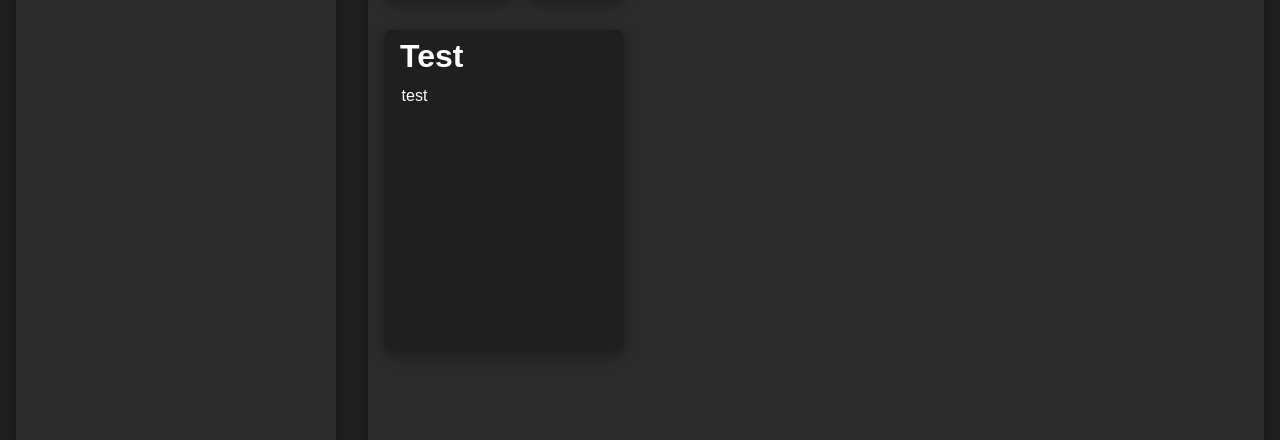
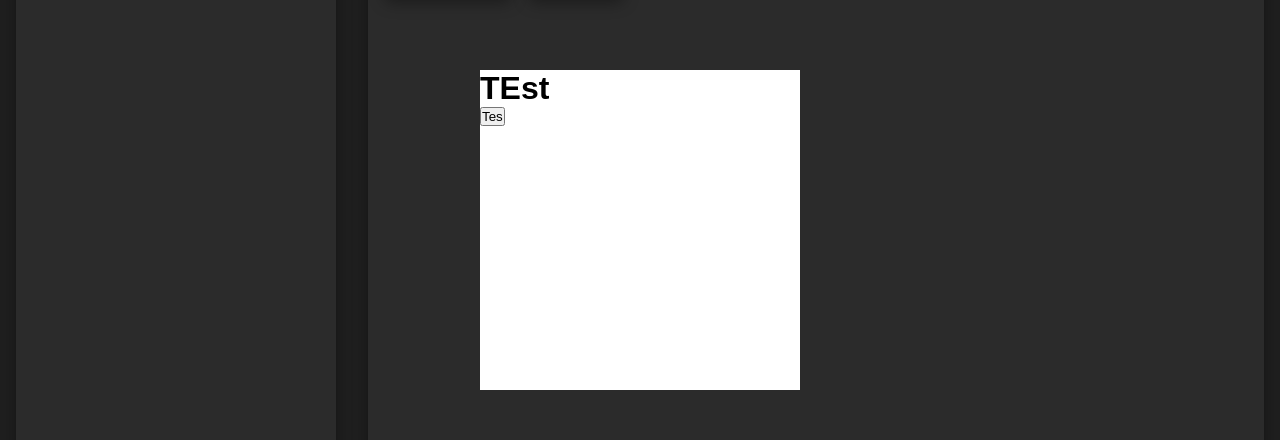
Before and after one commit to E3TU/Svelte-notes, a SvelteKit app: page / in a window 1280 px wide. Both pictures are taken after a click on the button "New Note". Shown: the part 170-610 px from the top of the page. Built offline with nearby package versions, Linux system fonts and the light colour scheme; some icons are missing.

Commit message:
Added popup menu for creating notes

```diff
--- a/src/components/Notes.svelte
+++ b/src/components/Notes.svelte
@@ -2,7 +2,6 @@
   import Icon from "@iconify/svelte";
   // Dropdown Menu
   let isExpanded = false;
-
   function clickHandler() {
     isExpanded = !isExpanded;
   }
@@ -17,7 +16,6 @@
       title: "Test",
       content: "test",
       Created: Date.now(),
-      // Modified: ,
     };
 
     notes = [...notes, note];
@@ -28,17 +26,14 @@
     notes = notes.filter(note => note.id !== id);
     console.log(notes);
   }
+  export let createNoteMenu;
 </script>
 
 <div class="notes-container">
   <div class="action-bar">
-    <button class="addnote-btn" on:click={addNote}
-    ><Icon icon="ph:plus-bold" class="plussign-icon"/>New Note</button
-    >
+    <button class="createnote-btn" on:click={createNoteMenu}><Icon icon="ph:plus-bold" class="plussign-icon"/>New Note</button>
     <nav class="dropdown-menu">
-      <button on:click={clickHandler} class="dropdown-btn"
-      >Sort By<Icon class="dropdown-icon" icon="fe:arrow-down" /></button
-      >
+      <button on:click={clickHandler} class="dropdown-btn">Sort By<Icon class="dropdown-icon" icon="fe:arrow-down" /></button>
       {#if isExpanded}
         <ul>
           <li>Name</li>
@@ -47,6 +42,7 @@
       {/if}
     </nav>
   </div>
+
   <div class="notes-wrapper">
     <!--Notes go here grrrrr pau pau-->
     {#each notes as note(note.id)}
@@ -85,7 +81,7 @@
     padding: 1rem;
     gap: 1rem;
   }
-  .addnote-btn {
+  .createnote-btn {
     width: 8rem;
     height: 3rem;
     background-color: $green;
@@ -96,7 +92,7 @@
     box-shadow: rgba(0, 0, 0, 0.35) 0px 5px 15px;
     transition: 0.5s;
   }
-  .addnote-btn:hover {
+  .createnote-btn:hover {
     cursor: pointer;
     background-color: transparent;
     transition: 0.5s;
@@ -198,9 +194,15 @@
     background: transparent;
     border: none;
   }
+  #edit-note:hover{
+    cursor: pointer;
+  }
   #delete-note{
     background: transparent;
     border: none;
+  }
+  #delete-note{
+    cursor: pointer;
   }
   :global(.edit-btn) {
     font-size: 1.5rem;
--- a/src/routes/+page.svelte
+++ b/src/routes/+page.svelte
@@ -6,15 +6,47 @@
   import Sidebar from "../components/Sidebar.svelte";
   import Searchbar from "../components/Searchbar.svelte";
   import Notes from "../components/Notes.svelte";
+
+  // const fetchData = async () => {
+  //     try {
+  //         const res = await fetch("http://localhost:3000/test", {
+  //             method: "GET",
+  //             headers: {
+  //                 "Content-Type": "application/json",
+  //             }
+  //         });
+  //         const data = await res.json();
+  //         console.log(data);
+  //     }
+  //     catch (error){
+  //         console.error("Error fetching data", error);
+  //     }
+  // }
+  // fetchData();
+
+  let isOpen = false;
+
+  function createNoteMenu() {
+      isOpen = !isOpen;
+  }
+
 </script>
 
 <div class="flex-container">
+    {#if isOpen}
+        <div class="createnote-container">
+            <div class="createnote">
+                <h1>TEst</h1>
+                <button on:click={createNoteMenu}>Tes</button>
+            </div>
+        </div>
+    {/if}
     <div class="flex-items-left">
         <Sidebar />
     </div>
   <div class="flex-items-right">
     <Searchbar />
-    <Notes />
+    <Notes createNoteMenu={createNoteMenu} />
   </div>
 </div>
 
@@ -27,6 +59,20 @@
     background-color: $bg-color;
     font-family: "Rubik Variable", sans-serif;
   }
+  .createnote-container{
+    display: flex;
+    justify-content: center;
+    align-items: center;
+    position: fixed;
+    width: 100vw;
+    height: 100vh;
+    z-index: 1000;
+  }
+  .createnote{
+    width: 20rem;
+    height: 20rem;
+    background-color: $white;
+  }
   .flex-items-left{
     display: flex;
     flex-direction: column;
```
